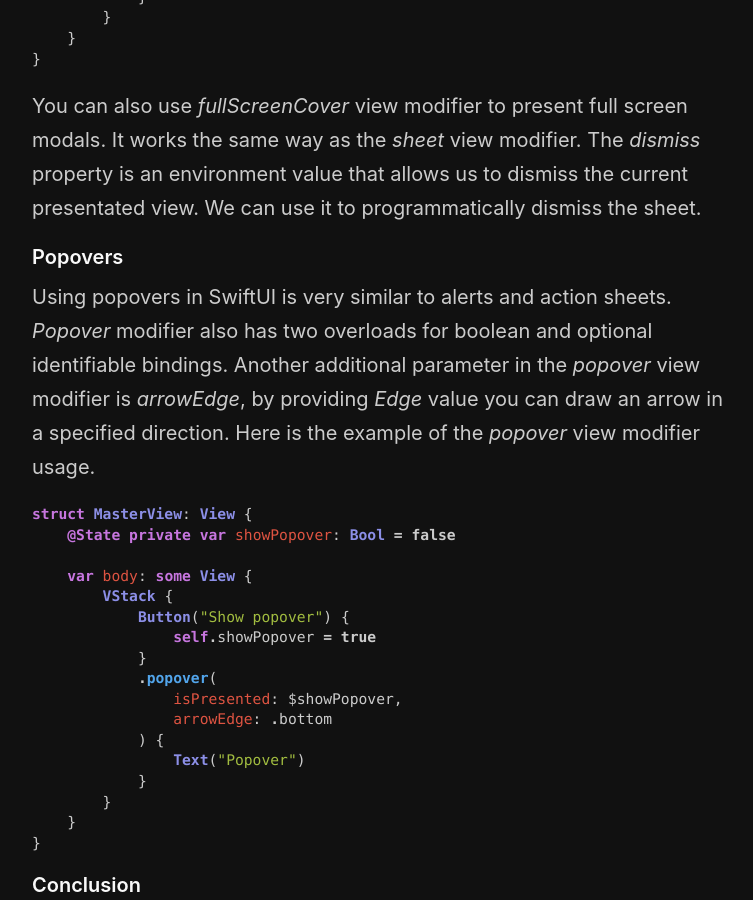
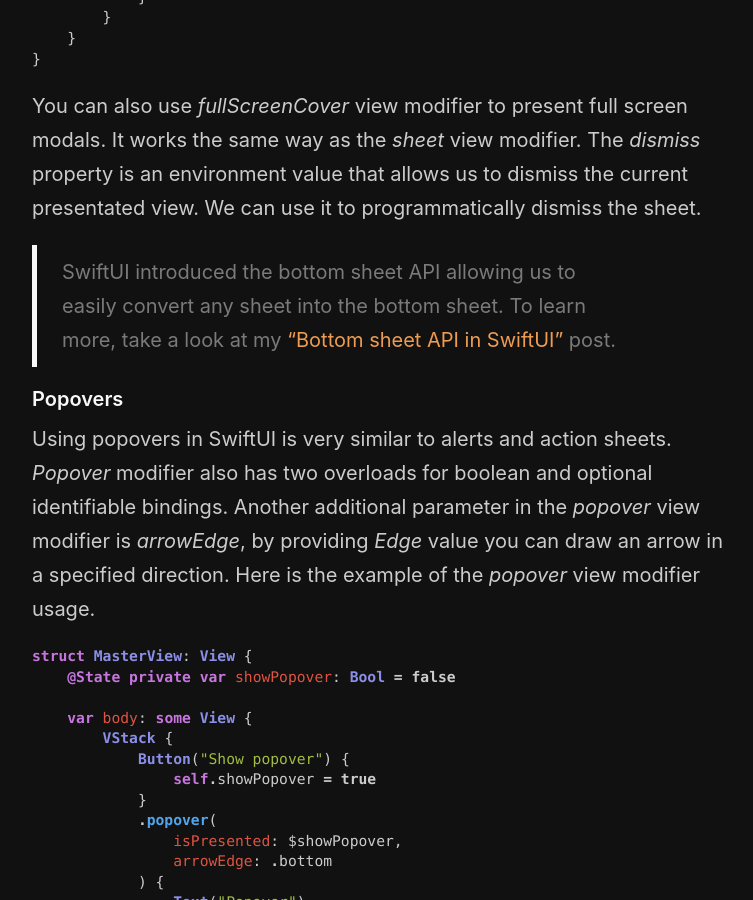
Before and after one commit to mecid/mecid.github.io, a Jekyll site: the page built from _posts/2019-07-24-alerts-actionsheets-modals-and-popovers-in-swiftui.md, in a window 1280 px wide and 900 px high, scrolled down 3392 px. Shown: the whole window, without its empty margins (258-1011 px from the left). Built offline with Jekyll 4.4.1, drawn with Linux system fonts in a browser that asks for light colours.

Commit message:
bottom sheet reference added to the sheet post

````diff
--- a/_posts/2019-07-24-alerts-actionsheets-modals-and-popovers-in-swiftui.md
+++ b/_posts/2019-07-24-alerts-actionsheets-modals-and-popovers-in-swiftui.md
@@ -115,6 +115,8 @@ struct ModalView: View {
 ```
 You can also use *fullScreenCover* view modifier to present full screen modals. It works the same way as the *sheet* view modifier. The *dismiss* property is an environment value that allows us to dismiss the current presentated view. We can use it to programmatically dismiss the sheet.
 
+> SwiftUI introduced the bottom sheet API allowing us to easily convert any sheet into the bottom sheet. To learn more, take a look at my ["Bottom sheet API in SwiftUI"](/2022/07/19/bottom-sheet-api-in-swiftui/) post.
+
 #### Popovers
 Using popovers in SwiftUI is very similar to alerts and action sheets. *Popover* modifier also has two overloads for boolean and optional identifiable bindings. Another additional parameter in the *popover* view modifier is *arrowEdge*, by providing *Edge* value you can draw an arrow in a specified direction. Here is the example of the *popover* view modifier usage.
 
````
